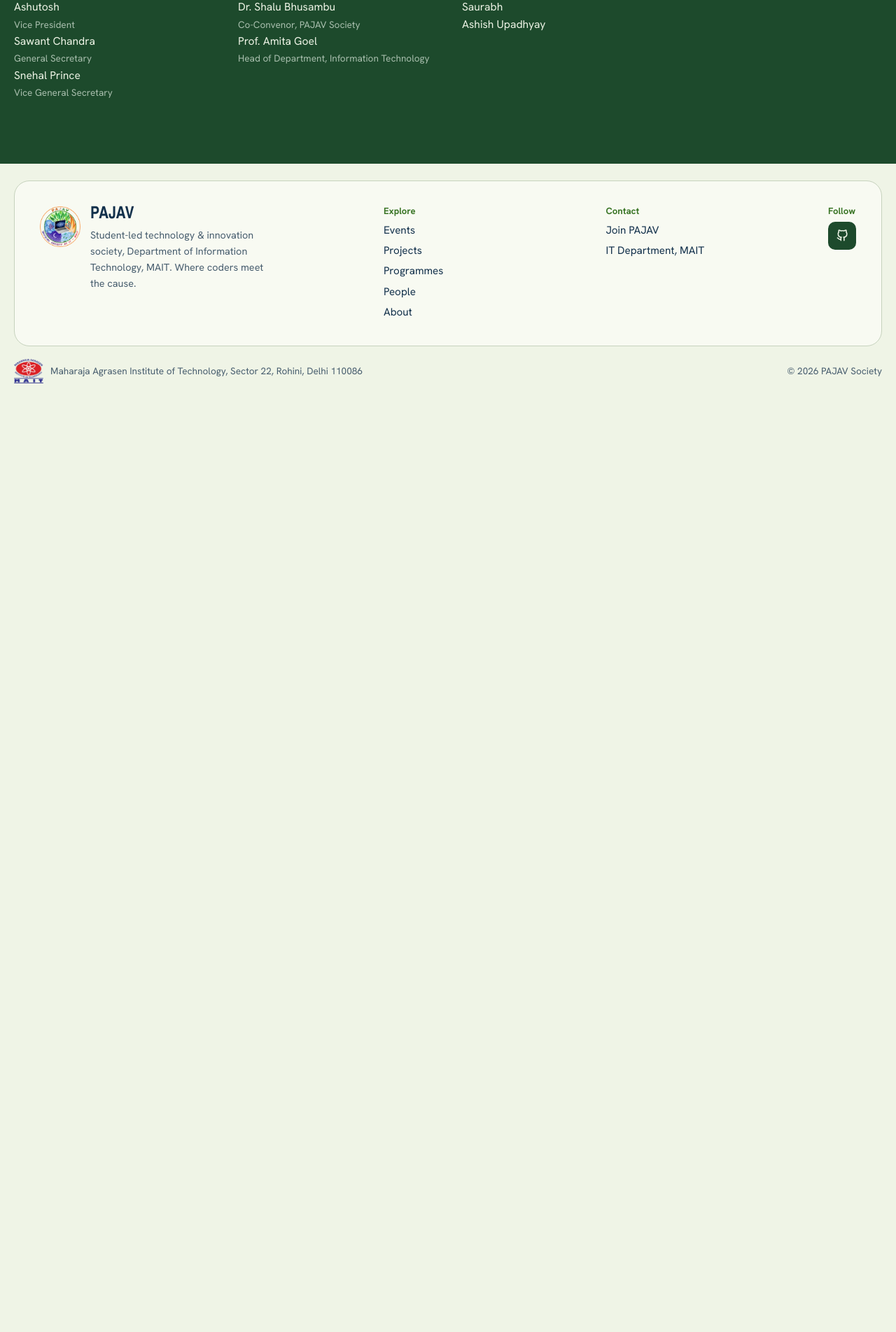
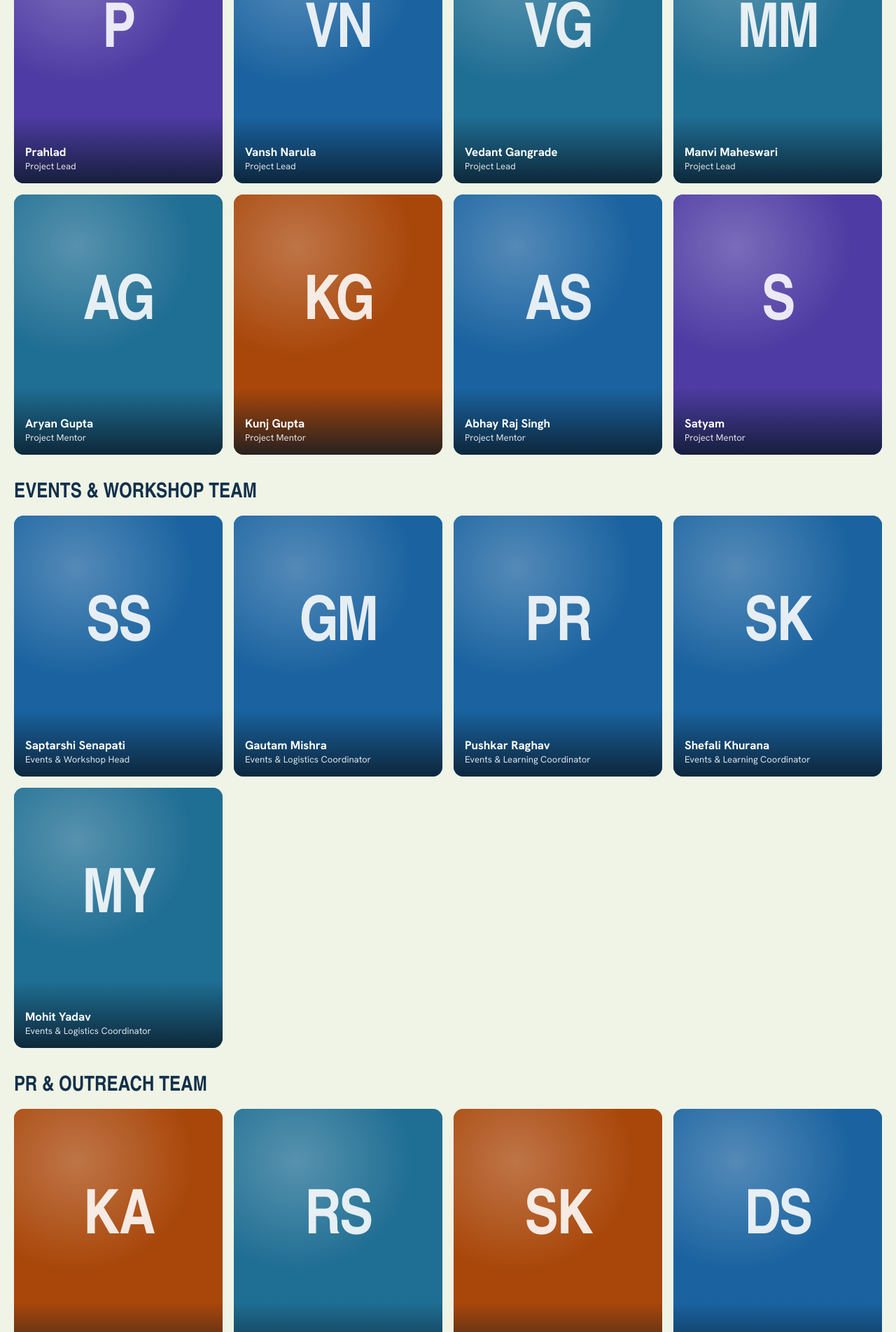
Before and after one commit to PAJAV-MAIT/PAJAV-Web, a React (Vite) app: page /people in a window 1280 px wide. Shown: the part 2228-4132 px from the top of the page at 70% size. Before the commit the page ends 2804 px from the top, so only its background shows below. Built offline with nearby package versions, Linux system fonts and the light colour scheme; a web font is replaced by a local one.

Commit message:
Add 2026-27 PAJAV core team members

```diff
--- a/src/data/team.js
+++ b/src/data/team.js
@@ -23,9 +23,56 @@ export const faculty = [
   { name: "Prof. Amita Goel", role: "Head of Department, Information Technology" },
 ];
 
-// The core team, grouped by team. Add groups as they are formed, e.g.
-//   { team: "Tech", members: [{ name: "…", role: "Lead" }, { name: "…" }] },
-// While this list is empty the People page says the core team is coming soon.
-export const coreTeams = [];
+// The core team, grouped by department. Member details are transcribed from
+// the 2026–27 Core Team Attendance Record; missing photos use the initials fallback.
+export const coreTeams = [
+  {
+    team: "Project Team",
+    members: [
+      { name: "Akshat Gupta", role: "Project Head", year: "3rd year, CSE" },
+      { name: "Abhay Pant", role: "Project Lead", year: "3rd year, IT" },
+      { name: "Abhinav Dixit", role: "Project Lead", year: "2nd year, CSE" },
+      { name: "Aryan Malik", role: "Project Lead", year: "2nd year, CSE" },
+      { name: "Prahlad", role: "Project Lead", year: "2nd year, IT" },
+      { name: "Vansh Narula", role: "Project Lead", year: "2nd year, CSE" },
+      { name: "Vedant Gangrade", role: "Project Lead", year: "2nd year, CSE" },
+      { name: "Manvi Maheswari", role: "Project Lead", year: "3rd year" },
+      { name: "Aryan Gupta", role: "Project Mentor", year: "2nd year, CSE" },
+      { name: "Kunj Gupta", role: "Project Mentor", year: "3rd year, CSE" },
+      { name: "Abhay Raj Singh", role: "Project Mentor", year: "3rd year, IT" },
+      { name: "Satyam", role: "Project Mentor", year: "2nd year" },
+    ],
+  },
+  {
+    team: "Events & Workshop Team",
+    members: [
+      { name: "Saptarshi Senapati", role: "Events & Workshop Head", year: "2nd year, ME" },
+      { name: "Gautam Mishra", role: "Events & Logistics Coordinator", year: "2nd year, CST" },
+      { name: "Pushkar Raghav", role: "Events & Learning Coordinator", year: "2nd year, IT" },
+      { name: "Shefali Khurana", role: "Events & Learning Coordinator", year: "2nd year, IT" },
+      { name: "Mohit Yadav", role: "Events & Logistics Coordinator", year: "3rd year, IT" },
+    ],
+  },
+  {
+    team: "PR & Outreach Team",
+    members: [
+      { name: "Kanika Ahlawat", role: "PR & Outreach Head", year: "4th year, IT" },
+      { name: "Ranvir Singh", role: "Creative Lead", year: "2nd year, IT" },
+      { name: "Sumit Kumar", role: "Social Media Lead", year: "2nd year, CST" },
+      { name: "Debopam Sarkar", role: "Documentation Lead", year: "2nd year, IT" },
+      { name: "Sarthak Brar", role: "Editing Lead", year: "2nd year, CSE" },
+      { name: "Rahul Kumar", role: "Content & Copywriter Lead", year: "2nd year, CSE" },
+      { name: "Mohit Saini", role: "Outreach Lead", year: "2nd year, IT" },
+    ],
+  },
+  {
+    team: "Finance & Records Team",
+    members: [
+      { name: "Saksham Saharan", role: "Database Head", year: "2nd year, CSE" },
+      { name: "Vansh Vats", role: "Records Coordinator", year: "2nd year, CSE" },
+      { name: "Sohail", role: "Finance Coordinator", year: "2nd year, IT" },
+    ],
+  },
+];
 
 export const session = "2026–27";
```
